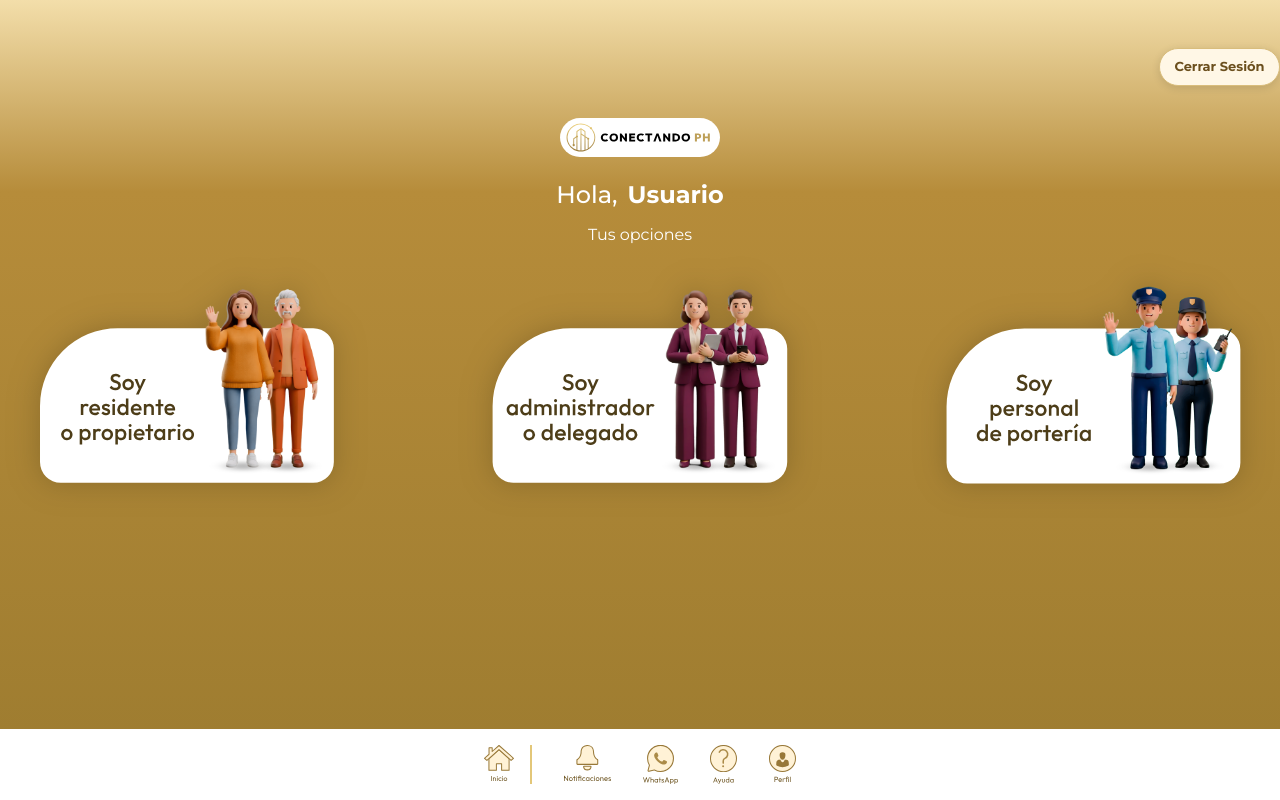
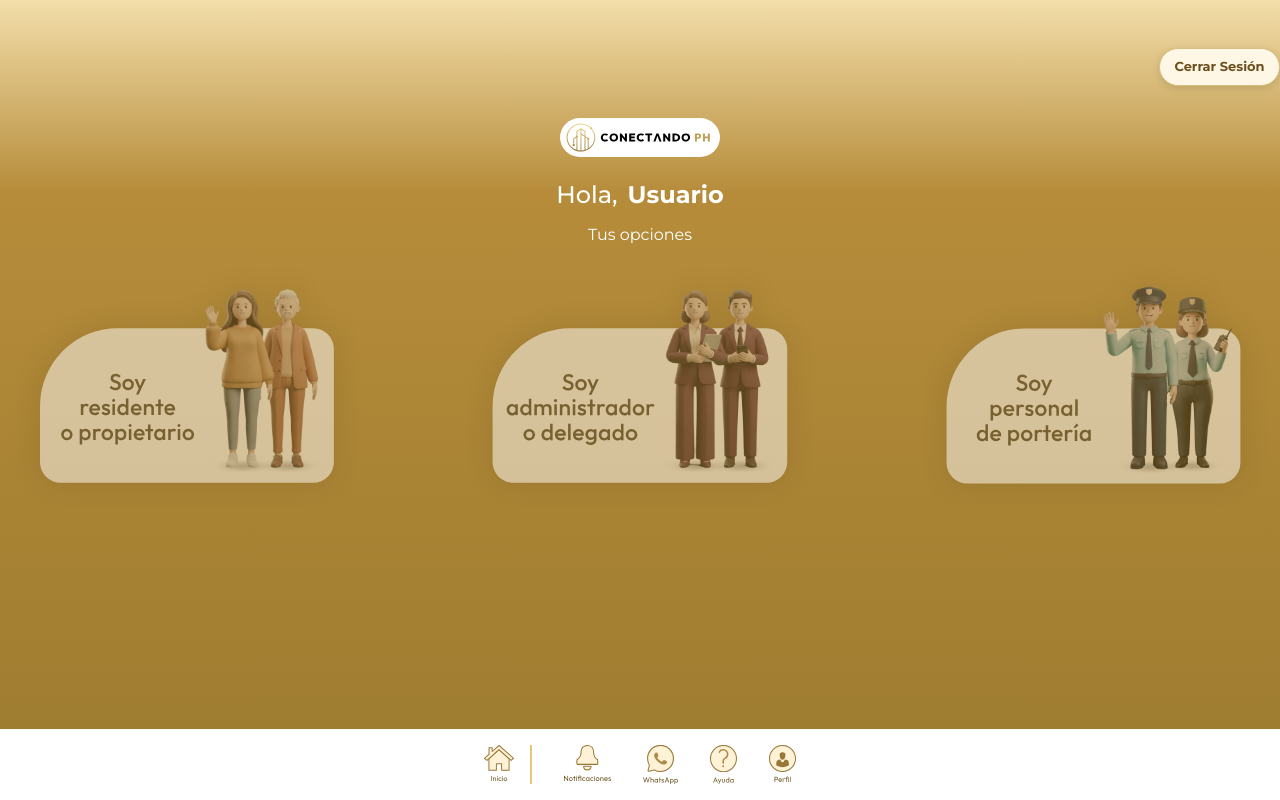
Before and after one commit to UniEstetic/CONECTANDO-PH, a Next.js app: page / in a window 1280 px wide. Built offline with nearby package versions, Linux system fonts and the light colour scheme; no server answers.

Commit message:
feat: implementar AccessGuard con opacidad al 50% para roles restringidos

```diff
--- a/app/api/auth/[...nextauth]/auth.config.ts
+++ b/app/api/auth/[...nextauth]/auth.config.ts
@@ -140,6 +140,11 @@ export const { handlers, auth, signIn, signOut } = NextAuth({
             refreshTokenExpiresIn,
             // Asume ownership principal como el primero de la lista
             ownership: Array.isArray(profileData.ownerships) ? profileData.ownerships[0] : profileData.ownerships,
+            ownerships: Array.isArray(profileData.ownerships)
+              ? profileData.ownerships
+              : profileData.ownerships
+                ? [profileData.ownerships]
+                : [],
           };
 
           return user;
@@ -188,7 +193,7 @@ export const { handlers, auth, signIn, signOut } = NextAuth({
 
         const firstName = getRequiredFirstName(
           incomingUser.firstName,
-          userProfile.firstName
+          userProfile?.firstName
         );
 
         token.accessToken = incomingUser.accessToken;
@@ -244,11 +249,14 @@ export const { handlers, auth, signIn, signOut } = NextAuth({
 
     async session({ session, token }) {
       if (token) {
-        const profile = token.profile || {};
-        const userProfile = profile?.userProfile;
+        const profile = (token.profile ?? {}) as AuthTokenProfile;
+        const userProfile = profile.userProfile;
+        const ownership = Array.isArray(profile.ownerships)
+          ? profile.ownerships[0]
+          : profile.ownerships;
 
         const firstName = getRequiredFirstName(
-          profile?.firstName,
+          profile.firstName,
           userProfile?.firstName
         );
 
@@ -258,6 +266,7 @@ export const { handlers, auth, signIn, signOut } = NextAuth({
 
         session.user = {
           ...(session.user || {}),
+          ownership,
           ownerships: profile.ownerships,
           userId: profile.userId,
           scope: profile.scope,
--- /dev/null
+++ b/app/components/AccessController.tsx
@@ -0,0 +1,28 @@
+import React from 'react';
+import styles from '@/app/ui/styles/usuarios.module.css';
+
+interface AccessProps {
+  rolesUsuario: string[];  // Los roles que tiene el usuario logueado
+  permisosRequeridos: string[]; // Los roles permitidos para este contenido
+  children: React.ReactNode;
+}
+
+/**
+ * Este componente envuelve cualquier botón o sección.
+ * Si el usuario no tiene el rol, "apaga" el contenido sin mover el diseño.
+ */
+export const AccessGuard = ({ rolesUsuario, permisosRequeridos, children }: AccessProps) => {
+  // Limpiamos los roles del usuario (user tiene "Residentes")
+  const rolesLimpios = rolesUsuario.map(r => r.toLowerCase().trim());
+
+  // Verificamos si alguno de los permisos requeridos coincide con los del usuario
+  const tieneAcceso = permisosRequeridos.some(p =>
+    rolesLimpios.includes(p.toLowerCase().trim())
+  );
+
+  return (
+    <div className={`${styles.guardContainer} ${!tieneAcceso ? styles.noAcceso : ''}`}>
+      {children}
+    </div>
+  );
+};
--- a/app/page.tsx
+++ b/app/page.tsx
@@ -2,11 +2,17 @@ import Image from 'next/image';
 import styles from '@/app/ui/styles/usuarios.module.css';
 import Link from 'next/link';
 import { ImportIcon } from 'lucide-react';
+import { AccessGuard } from "@/app/components/AccessController";
 import Header from "@/app/components/general/header";
 import Footer from "@/app/components/general/footer";
 import LogoutPage from "@/app/auth/login/logout";
+import { auth } from "@/app/api/auth/[...nextauth]/auth.config";
 
-export default function UsuariosPage() {
+
+export default async function UsuariosPage() {
+  // 1. Obtenemos la sesión para conocer los roles del usuario
+  const session = await auth();
+  const userRoles = session?.user?.userProfile?.roles?.map((r: any) => r.name) || [];
   return (
     <div className={styles.container}>
       <LogoutPage />
@@ -14,6 +20,8 @@ export default function UsuariosPage() {
       <p className={styles.opcionesUsuarios}>Tus opciones</p>
 
       <div className={styles.roles}>
+        {/* BOTÓN RESIDENTE: Permitido para Residentes y Administradores */}
+        <AccessGuard rolesUsuario={userRoles} permisosRequeridos={['Residentes', 'Administrador']}>
         <div className={styles.role}>
           <div className={styles.imagenUsuarios}>
             <Link href="/residentes" className={styles.btnUsuarios}>
@@ -26,7 +34,10 @@ export default function UsuariosPage() {
             </Link>
           </div>
         </div>
+    </AccessGuard>
 
+    {/* BOTÓN ADMINISTRADOR */}
+      <AccessGuard rolesUsuario={userRoles} permisosRequeridos={['Administrador']}>
         <div className={styles.role}>
           <div className={styles.imagenUsuarios}>
             <Link href="/admin" className={styles.btnUsuarios}>
@@ -39,7 +50,10 @@ export default function UsuariosPage() {
             </Link>
           </div>
         </div>
+      </AccessGuard>
 
+      {/* BOTÓN PORTERÍA */}
+      <AccessGuard rolesUsuario={userRoles} permisosRequeridos={['Guarda', 'Administrador']}>
         <div className={styles.role}>
           <div className={styles.imagenUsuarios}>
             <Link href="/porteria" className={styles.btnUsuarios}>
@@ -52,6 +66,7 @@ export default function UsuariosPage() {
             </Link>
           </div>
         </div>
+        </AccessGuard>
       </div>
       <Footer />
     </div>
--- a/app/ui/styles/usuarios.module.css
+++ b/app/ui/styles/usuarios.module.css
@@ -1532,3 +1532,21 @@
     grid-template-columns: 1fr;
   }
 }
+/* Opacidad para los botones segun el rol logueado*/
+
+.guardContainer {
+  /* Usamos flex para que el div se adapte al tamaño del botón */
+  display: flex;
+  width: 100%;
+  transition: all 0.3s ease;
+  /* Asegura que si el botón tiene un margen, se respete */
+  justify-content: center;
+  align-items: center;
+}
+
+.noAcceso {
+  opacity: 0.5;
+  filter: grayscale(50%);
+  pointer-events: none;
+  cursor: not-allowed;
+}
```
